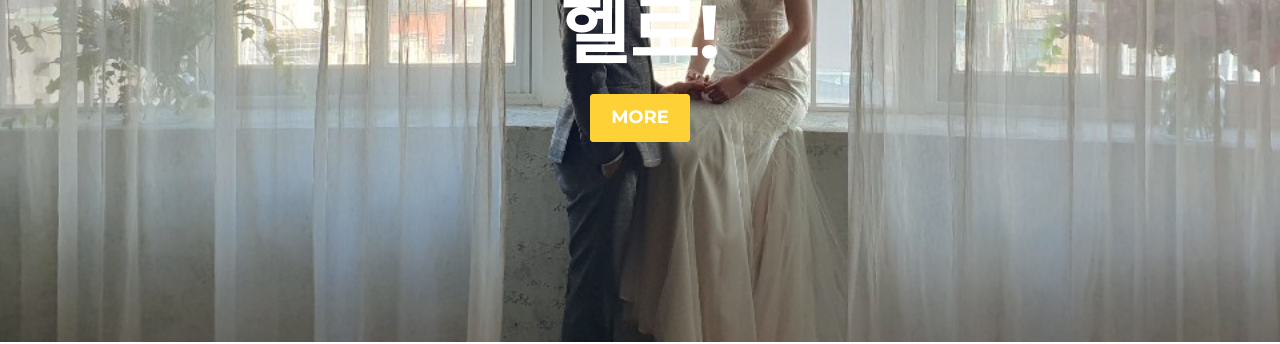
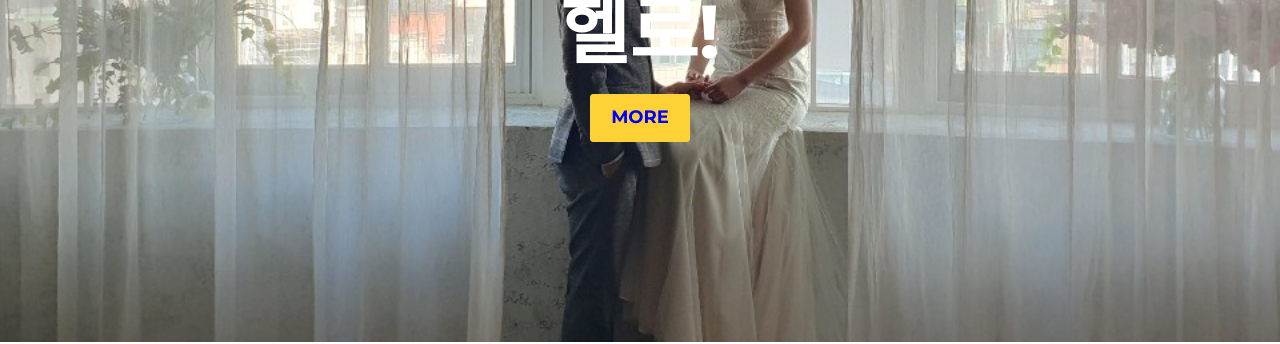
Before and after one commit to gusehdqo/LoveStory_Mysister, a Jekyll site: the page built from index.html, in a window 1280 px wide. Shown: the part 371-715 px from the top of the page. Built offline with Jekyll 4.4.1, drawn with Linux system fonts in a browser that asks for light colours; some web fonts are replaced.

Commit message:
Update agency.css

```diff
--- a/_includes/css/agency.css
+++ b/_includes/css/agency.css
@@ -127,7 +127,7 @@ fieldset[disabled] .btn-primary.active {
     font-family: {{ site.data.template.font.primary }};
     font-size: 18px;
     font-weight: 700;
-    color: #fff;
+    color: #00F	;
     background-color: #{{ site.data.template.color.primary }};
 }
 
```
